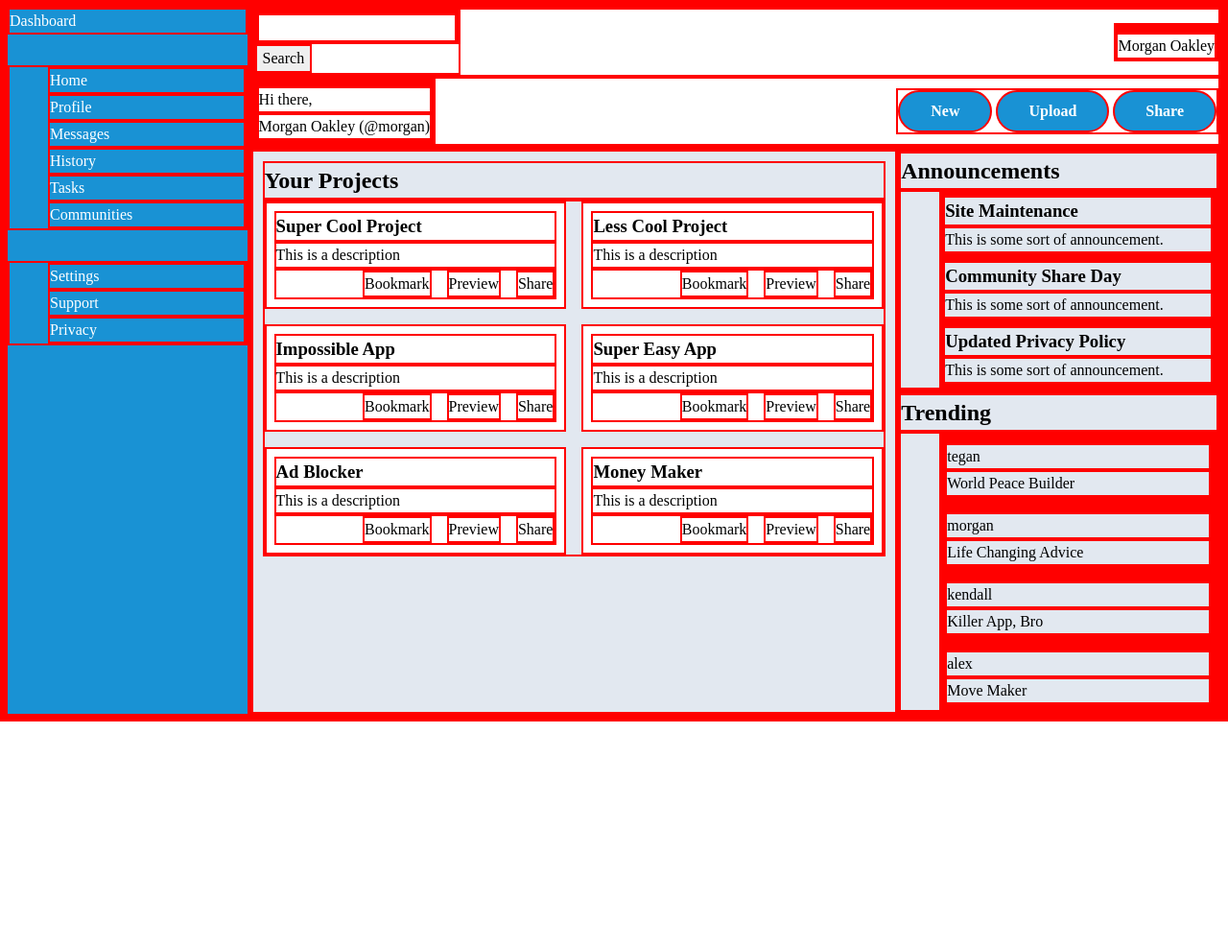
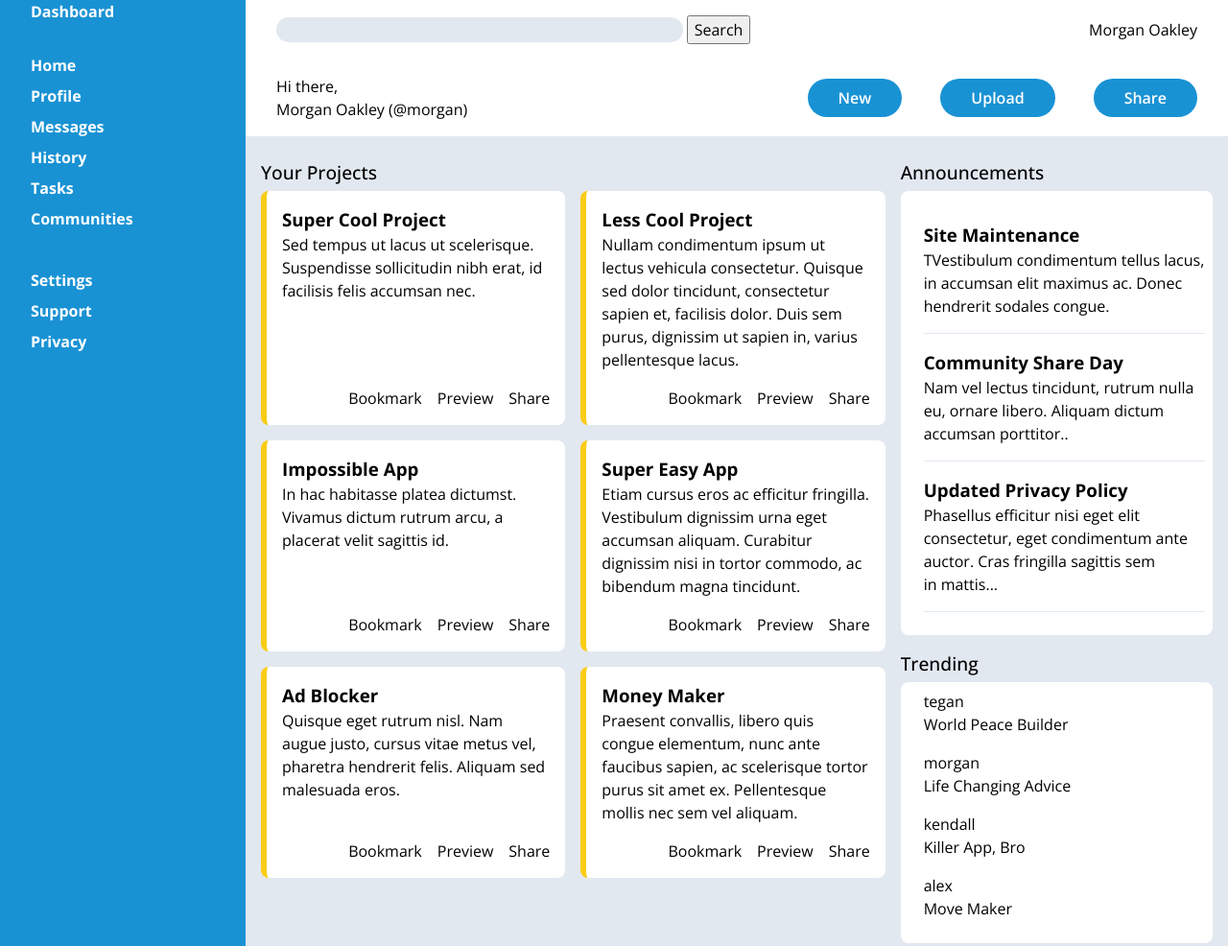
Before and after one commit to nleake/admin-dashboard, a plain HTML site: page index.html in a window 1280 px wide. Shown: the top 986 px of the page at 96% size. Before the commit the page ends 800 px from the top, so only its background shows below. Drawn offline with nearby package versions, Linux system fonts and the light colour scheme.

Commit message:
work on grid layout, color styles, spacing

```diff
--- a/index.html
+++ b/index.html
@@ -4,6 +4,9 @@
     <meta charset="UTF-8">
     <meta name="viewport" content="width=device-width, initial-scale=1.0">
     <title>mock admin dashboard</title>
+    <link rel="preconnect" href="https://fonts.googleapis.com">
+<link rel="preconnect" href="https://fonts.gstatic.com" crossorigin>
+<link href="https://fonts.googleapis.com/css2?family=Open+Sans:ital,wght@0,300..800;1,300..800&display=swap" rel="stylesheet">
     <link rel="stylesheet" href="styles.css">
 </head>
 <body>
@@ -29,8 +32,8 @@
                 <div class="search">
                     <form action="#">
                         <input type="text">
+                        <button type="submit">Search</button>
                     </form>
-                    <button type="submit">Search</button>
                 </div>
                 <div class="user-stuff">
                     <div class="notification"></div>
@@ -58,8 +61,11 @@
                 <h2 class="section-title">Your Projects</h2>
                 <div class="card-set">
                     <div class="card">
+                        <div class="card-text">
                             <h3 class="card-title">Super Cool Project</h3>
-                        <p class="card-description">This is a description</p>
+                            <p class="card-description">Sed tempus ut lacus ut scelerisque.
+                                Suspendisse sollicitudin nibh erat, id facilisis felis accumsan nec.</p>
+                        </div>
                         <ul class="card-actions">
                             <li>Bookmark</li>
                             <li>Preview</li>
@@ -67,8 +73,10 @@
                         </ul>
                     </div>
                     <div class="card">
+                        <div class="card-text">
                             <h3 class="card-title">Less Cool Project</h3>
-                        <p class="card-description">This is a description</p>
+                            <p class="card-description">Nullam condimentum ipsum ut lectus vehicula consectetur. Quisque sed dolor tincidunt, consectetur sapien et, facilisis dolor. Duis sem purus, dignissim ut sapien in, varius pellentesque lacus.</p>
+                        </div>
                         <ul class="card-actions">
                             <li>Bookmark</li>
                             <li>Preview</li>
@@ -76,8 +84,10 @@
                         </ul>
                     </div>
                     <div class="card">
+                        <div class="card-text">
                             <h3 class="card-title">Impossible App</h3>
-                        <p class="card-description">This is a description</p>
+                            <p class="card-description">In hac habitasse platea dictumst. Vivamus dictum rutrum arcu, a placerat velit sagittis id.</p>
+                        </div>
                         <ul class="card-actions">
                             <li>Bookmark</li>
                             <li>Preview</li>
@@ -85,8 +95,11 @@
                         </ul>
                     </div>
                     <div class="card">
+                        <div class="card-text">
                             <h3 class="card-title">Super Easy App</h3>
-                        <p class="card-description">This is a description</p>
+                            <p class="card-description">Etiam cursus eros ac efficitur fringilla.
+                                Vestibulum dignissim urna eget accumsan aliquam. Curabitur dignissim nisi in tortor commodo, ac bibendum magna tincidunt.</p>
+                        </div>
                         <ul class="card-actions">
                             <li>Bookmark</li>
                             <li>Preview</li>
@@ -94,8 +107,10 @@
                         </ul>
                     </div>
                     <div class="card">
+                        <div class="card-text">
                             <h3 class="card-title">Ad Blocker</h3>
-                        <p class="card-description">This is a description</p>
+                            <p class="card-description">Quisque eget rutrum nisl. Nam augue justo, cursus vitae metus vel, pharetra hendrerit felis. Aliquam sed malesuada eros.</p>
+                        </div>
                         <ul class="card-actions">
                             <li>Bookmark</li>
                             <li>Preview</li>
@@ -103,8 +118,11 @@
                         </ul>
                     </div>
                     <div class="card">
+                        <div class="card-text">
                             <h3 class="card-title">Money Maker</h3>
-                        <p class="card-description">This is a description</p>
+                            <p class="card-description">Praesent convallis, libero quis congue elementum, nunc ante faucibus sapien, ac scelerisque tortor purus sit amet ex.
+                                Pellentesque mollis nec sem vel aliquam.</p>
+                        </div>
                         <ul class="card-actions">
                             <li>Bookmark</li>
                             <li>Preview</li>
@@ -118,15 +136,15 @@
                 <ul class="announcements-list">
                     <li><div class="announcement">
                         <h3 class="announcement-title">Site Maintenance</h3>
-                        <p>This is some sort of announcement.</p>
+                        <p>TVestibulum condimentum tellus lacus, in accumsan elit maximus ac. Donec hendrerit sodales congue.</p>
                     </div></li>
                     <li><div class="announcement">
                         <h3 class="announcement-title">Community Share Day</h3>
-                        <p>This is some sort of announcement.</p>
+                        <p>Nam vel lectus tincidunt, rutrum nulla eu, ornare libero. Aliquam dictum accumsan porttitor..</p>
                     </div></li>
                     <li><div class="announcement">
                         <h3 class="announcement-title">Updated Privacy Policy</h3>
-                        <p>This is some sort of announcement.</p>
+                        <p>Phasellus efficitur nisi eget elit consectetur, eget condimentum ante auctor. Cras fringilla sagittis sem in mattis...</p>
                     </div></li>
                 </ul>
             </div>
--- a/styles.css
+++ b/styles.css
@@ -5,12 +5,13 @@
 
   * {
     margin: 0;
-    border: 2px solid red;
+    /* border: 2px solid red; */
   }
 
   body {
     line-height: 1.5;
     -webkit-font-smoothing: antialiased;
+    font-family: "Open Sans", serif;
   }
 
   img, picture, video, canvas, svg {
@@ -32,6 +33,10 @@
 
   h1, h2, h3, h4, h5, h6 {
     text-wrap: balance;
+  }
+
+  ul {
+    padding-left: 0;
   }
 
   :root {
@@ -59,6 +64,7 @@
     "sidebar main"
     ;
   }
+  /* Sidebar  */
   .sidebar {
     background-color: var(--primary);
     grid-area: sidebar;
@@ -66,16 +72,43 @@
     display: flex;
     flex-direction: column;
     gap: 2rem;
+    font-weight: 700;
+    padding-left: 2rem;
   }
+  .sidebar li {
+    margin-bottom: .5rem;
+  }
+
+  /* Header  */
   .header {
     background-color: var(--white);
     grid-area: header;
+
   }
   header > div {
     display: flex;
     align-items: center;
     justify-content: space-between;
+    padding: 1rem 2rem;
   }
+  .search {
+    display: flex;
+    flex: 1;
+    form:nth-child(1) {
+      width: 100%;
+    }
+  }
+  .search input {
+    width: 50%;
+    border-radius: 2rem;
+    background-color: var(--base);
+    border: none;
+  }
+  .actions {
+    gap: 2.5rem;
+  }
+
+/* Main */
   .main {
     background-color: var(--base);
     grid-area: main;
@@ -85,10 +118,11 @@
     "projects announcements"
     "projects trending"
     ;
+    gap: 1rem;
+    padding: 1.5rem 1rem;
   }
   .projects {
     grid-area: projects;
-    padding: 10px;
   }
 
   .card-set {
@@ -98,8 +132,16 @@
   }
 
   .card {
+    display: flex;
+    flex-direction: column;
+    justify-content: space-between;
     background-color: var(--white);
-    padding: .5rem;
+    padding: 1rem;
+    border-radius: 8px;
+    border-left: 6px solid var(--secondary);
+    .card-text {
+      margin-bottom: 1rem;
+    }
   }
 
   .card-actions {
@@ -116,6 +158,10 @@
   .trending {
     grid-area: trending;
   }
+.actions {
+  display: flex;
+  align-items: space-around;
+  }
 .action-button {
   background-color: var(--primary);
   color: var(--white);
@@ -123,4 +169,28 @@
   padding: .5rem 2rem;
   font-weight: 600;
   border-radius: 4rem;
+  border: none;
 }
+
+.section-title {
+  font-weight: 500;
+  font-size: 1.2rem;
+  padding-bottom: .25rem;
+}
+
+.announcements ul, .trending ul {
+  background-color: var(--white);
+  border-radius: 8px;
+  padding: .5rem;
+  padding-left: 1.5rem;
+  li {
+    margin-bottom: 1rem;
+  }
+}
+.announcements ul {
+  padding-top: 2rem;
+}
+.announcements li {
+  padding-bottom: 1rem;
+  border-bottom: 1px solid var(--base);
+}
```
Lines whose indentation alone changed are shown as unchanged.
